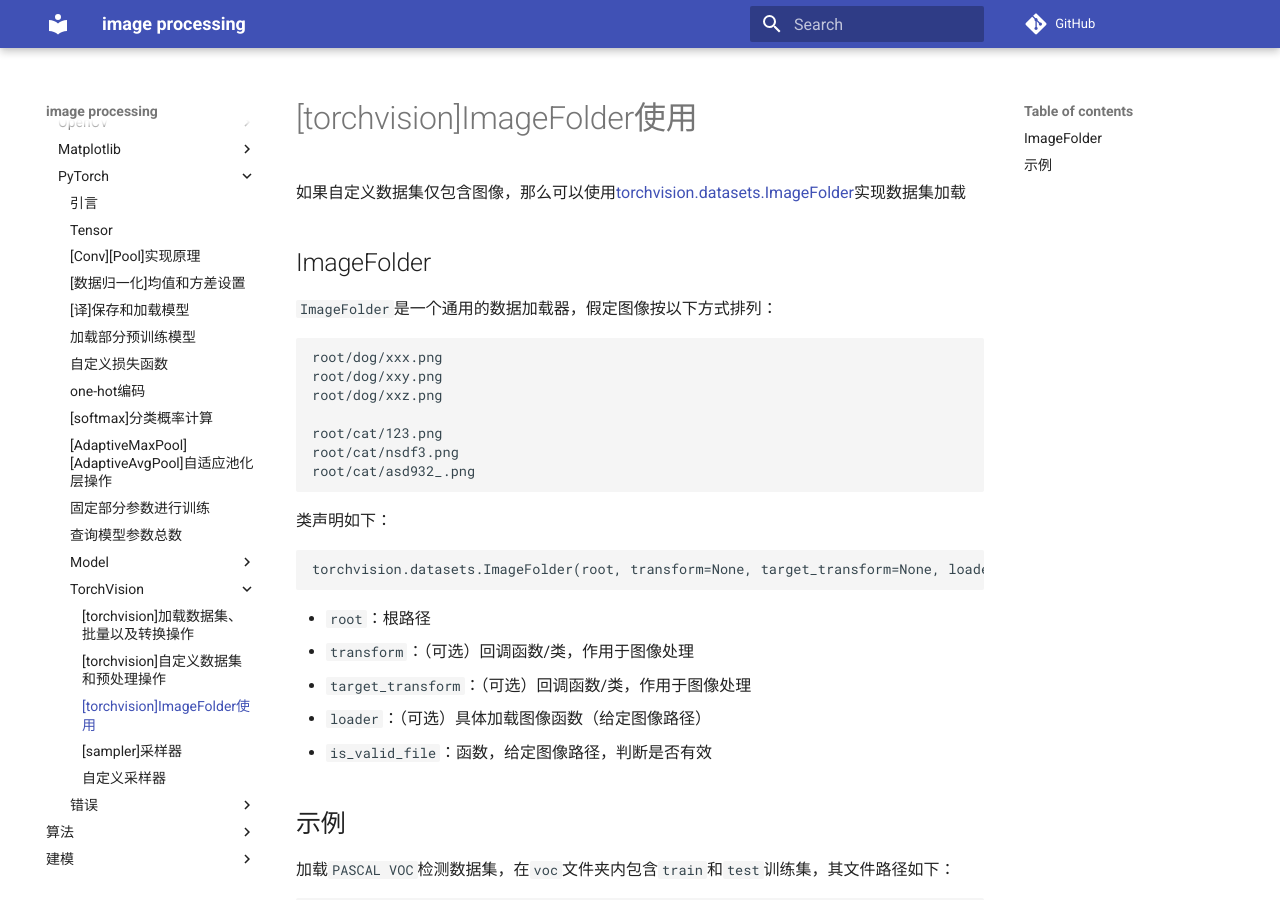
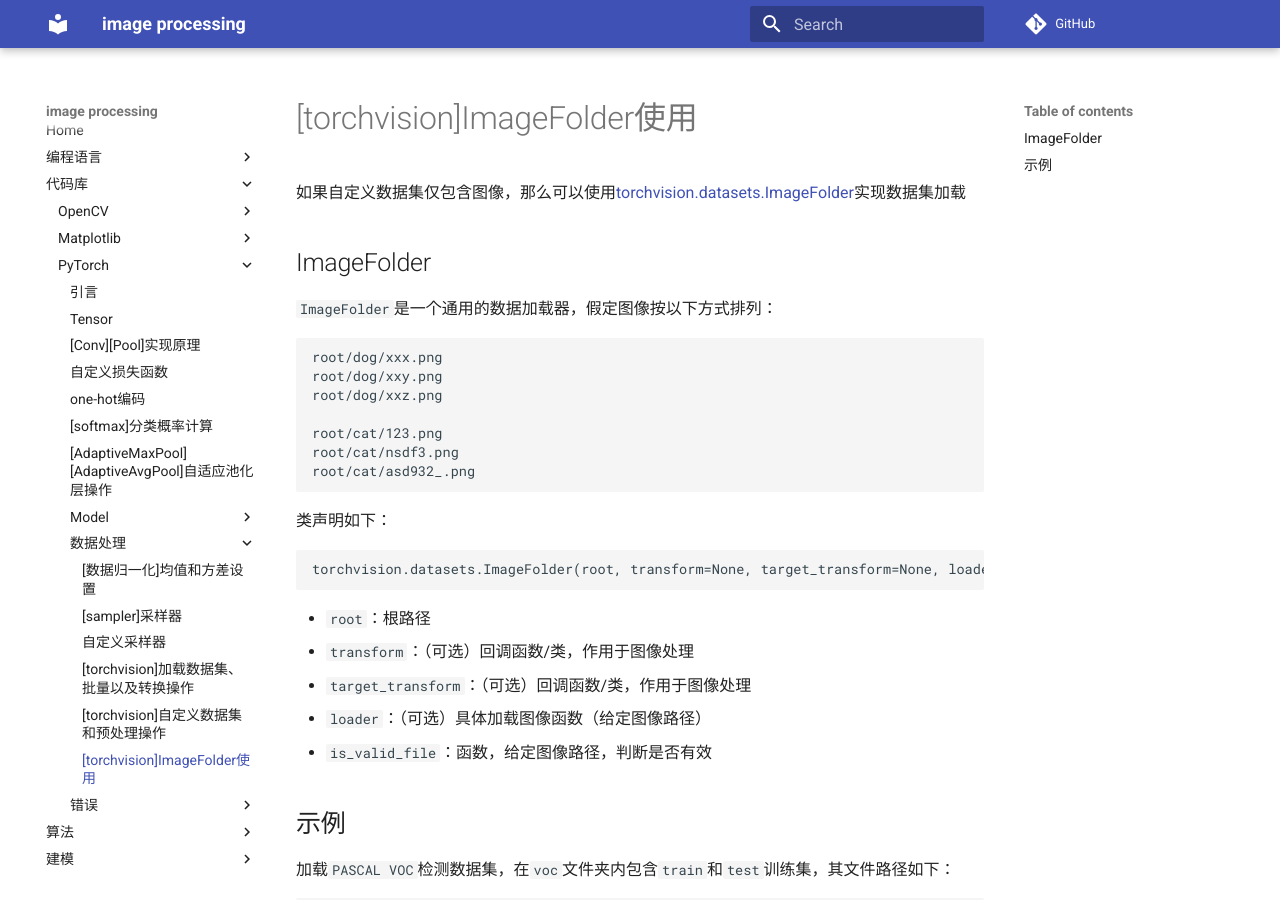
Before and after one commit to Document-Collection/image-processing, an MkDocs documentation site: the page built from docs/pytorch/torchvision/[torchvision]ImageFolder使用.md, in a window 1280 px wide and 900 px high. Built offline with MkDocs 1.6.1 and Material for MkDocs 9.7.7, drawn with Linux system fonts in a browser that asks for light colours; comment, search, counter and statistics services are not loaded; some of the changed lines change nothing that is shown.

Commit message:
style(reconstruction): 重构PyTorch文档排列

```diff
--- a/mkdocs.yml
+++ b/mkdocs.yml
@@ -211,24 +211,24 @@
             - '引言': './pytorch/引言.md'
             - 'Tensor': './pytorch/Tensor.md'
             - '[Conv][Pool]实现原理': './pytorch/[Conv][Pool]实现原理.md'
-            - '[数据归一化]均值和方差设置': './pytorch/[数据归一化]均值和方差设置.md'
-            - '[译]保存和加载模型': './pytorch/[译]保存和加载模型.md'
-            - '加载部分预训练模型': './pytorch/加载部分预训练模型.md'
             - '自定义损失函数': './pytorch/自定义损失函数.md'
             - 'one-hot编码': './pytorch/one-hot编码.md'
             - '[softmax]分类概率计算': './pytorch/[softmax]分类概率计算.md'
             - '[AdaptiveMaxPool][AdaptiveAvgPool]自适应池化层操作': './pytorch/[AdaptiveMaxPool][AdaptiveAvgPool]自适应池化层操作.md'
-            - '固定部分参数进行训练': './pytorch/固定部分参数进行训练.md'
-            - '查询模型参数总数': './pytorch/查询模型参数总数.md'
             - Model:
+                - '固定部分参数进行训练': './pytorch/固定部分参数进行训练.md'
+                - '查询模型参数总数': './pytorch/查询模型参数总数.md'
+                - '[译]保存和加载模型': './pytorch/[译]保存和加载模型.md'
+                - '加载部分预训练模型': './pytorch/加载部分预训练模型.md'
                 - 'LeNet-5定义': './pytorch/LeNet-5定义.md'
                 - 'AlexNet定义': './pytorch/AlexNet定义.md'
-            - TorchVision:
-                - '[torchvision]加载数据集、批量以及转换操作': './pytorch/[torchvision]加载数据集、批量以及转换操作.md'
-                - '[torchvision]自定义数据集和预处理操作': './pytorch/[torchvision]自定义数据集和预处理操作.md'
-                - '[torchvision]ImageFolder使用': './pytorch/[torchvision]ImageFolder使用.md'
+            - 数据处理:
+                - '[数据归一化]均值和方差设置': './pytorch/[数据归一化]均值和方差设置.md'
                 - '[sampler]采样器': './pytorch/[sampler]采样器.md'
                 - '自定义采样器': './pytorch/自定义采样器.md'
+                - '[torchvision]加载数据集、批量以及转换操作': './pytorch/torchvision/[torchvision]加载数据集、批量以及转换操作.md'
+                - '[torchvision]自定义数据集和预处理操作': './pytorch/torchvision/[torchvision]自定义数据集和预处理操作.md'
+                - '[torchvision]ImageFolder使用': './pytorch/torchvision/[torchvision]ImageFolder使用.md'
             - 错误:
                 - 'RuntimeError: CUDA error: initialization error': './pytorch/error/RuntimeError: CUDA error: initialization error.md'
                 - 'RuntimeError: invalid argument 0: Sizes of tensors must match': './pytorch/error/RuntimeError: invalid argument 0: Sizes of tensors must match.md'
```
Also changed, not shown: docs/pytorch/torchvision/[torchvision]ImageFolder使用.md (renamed from docs/pytorch/[torchvision]ImageFolder使用.md), docs/pytorch/torchvision/[torchvision]加载数据集、批量以及转换操作.md (renamed from docs/pytorch/[torchvision]加载数据集、批量以及转换操作.md), docs/pytorch/torchvision/[torchvision]自定义数据集和预处理操作.md (renamed from docs/pytorch/[torchvision]自定义数据集和预处理操作.md), docs/pytorch/torchvision/imgs/cifar-sample-4.png (renamed from docs/pytorch/imgs/cifar-sample-4.png), docs/pytorch/torchvision/imgs/sphx_glr_data_loading_tutorial_001.png (renamed from docs/pytorch/imgs/sphx_glr_data_loading_tutorial_001.png), docs/pytorch/torchvision/imgs/sphx_glr_data_loading_tutorial_004.png (renamed from docs/pytorch/imgs/sphx_glr_data_loading_tutorial_004.png), docs/pytorch/torchvision/imgs/voc-aeroplane.png (renamed from docs/pytorch/imgs/voc-aeroplane.png), docs/pytorch/torchvision/imgs/voc-dataloader.png (renamed from docs/pytorch/imgs/voc-dataloader.png).
